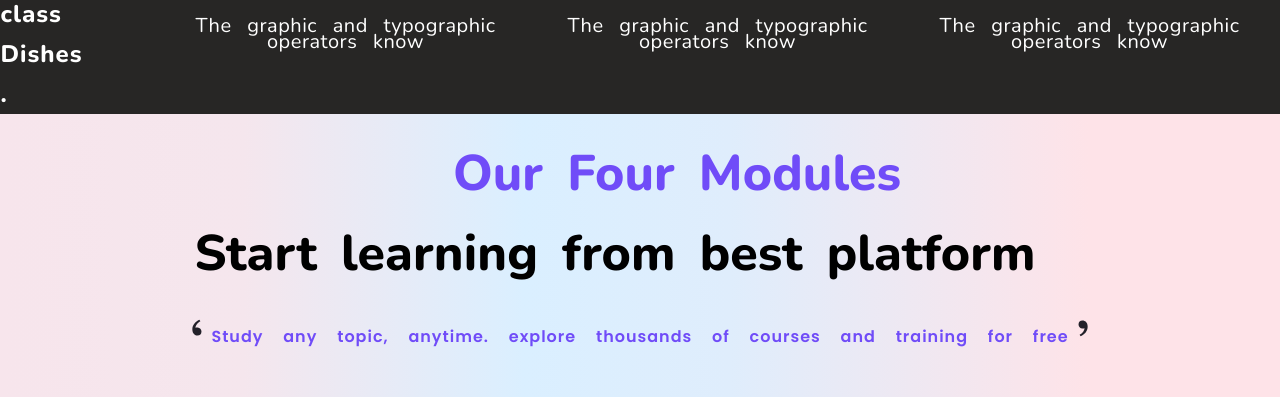
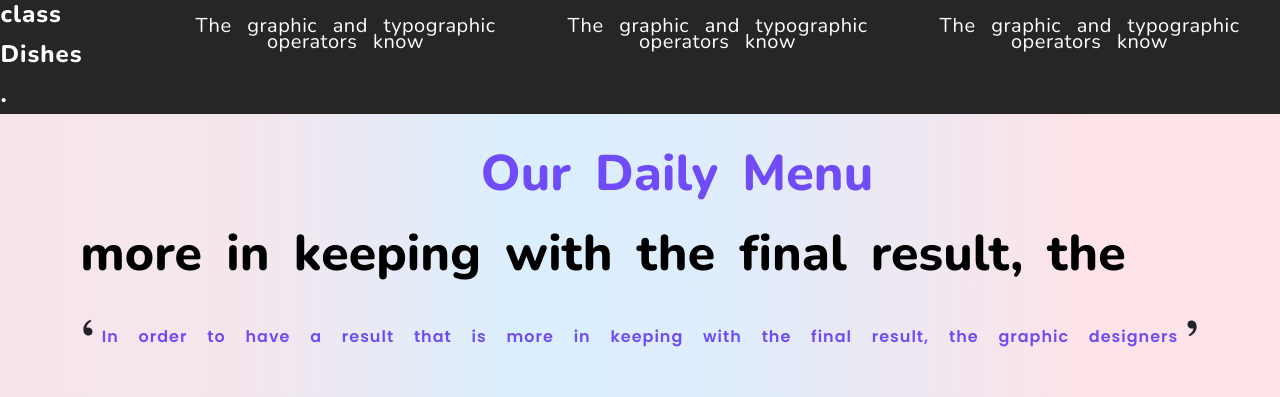
Before and after one commit to Noman-Nom/University-Course-Projects-, a React (Vite) app in the folder resturant-app/: page / in a window 1280 px wide. Shown: the part 2513-2910 px from the top of the page. Built offline with nearby package versions, Linux system fonts and the light colour scheme; grey boxes are pictures that could not be loaded; some icons are missing.

Commit message:
dishes type page workingf

```diff
--- a/resturant-app/src/Components/DishesType/DishesType.jsx
+++ b/resturant-app/src/Components/DishesType/DishesType.jsx
@@ -10,11 +10,11 @@ const DishesType = () => {
 
             <div className="module__top">
 
-                <h1> <FaQuoteLeft/> <span>Our Four Modules </span><br />
-                Start learning from best platform<FaQuoteRight />
+                <h1> <FaQuoteLeft/> <span>Our Daily Menu </span><br />
+                 more in keeping with the final result, the <FaQuoteRight />
                 </h1>
                 <p> <RiSingleQuotesL />
-                    Study any topic, anytime. explore thousands of courses and training for free
+                In order to have a result that is more in keeping with the final result, the graphic designers
                     <RiSingleQuotesR />
                 </p>
             </div>
```
